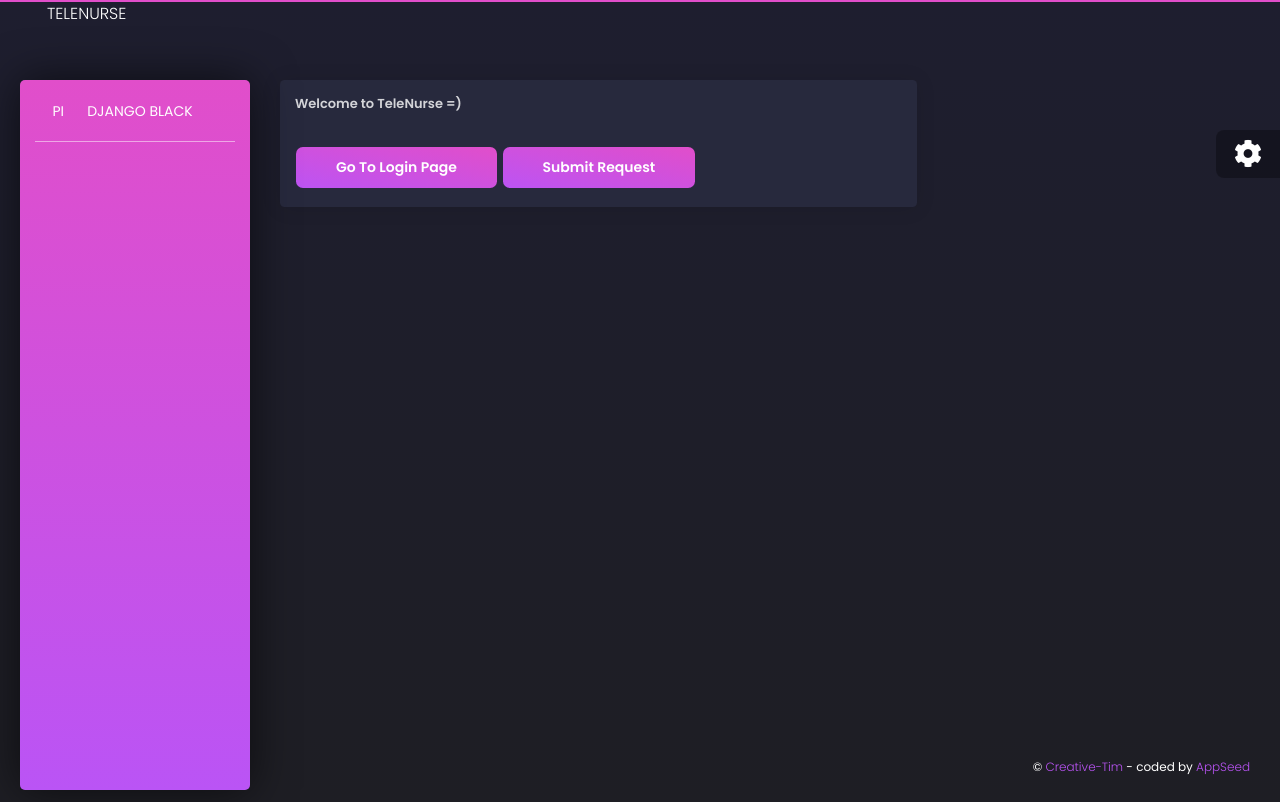
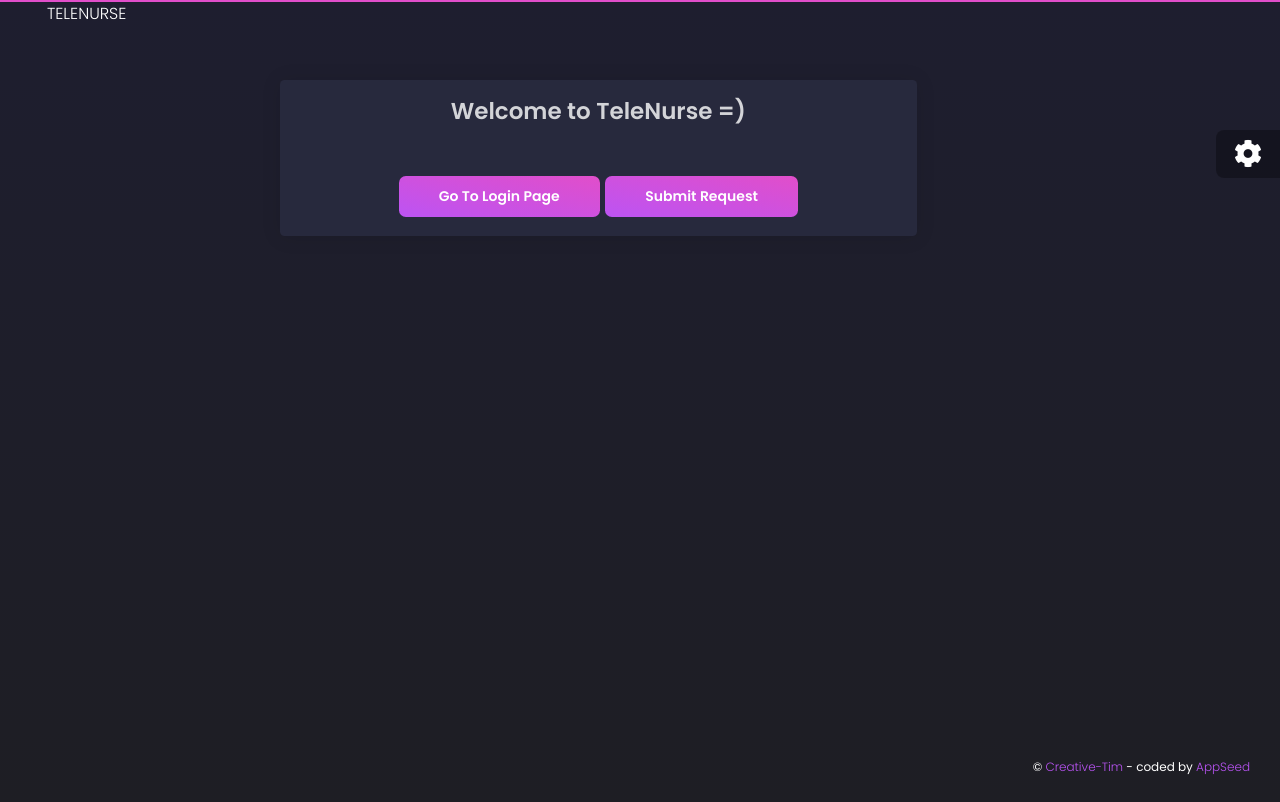
Before and after one commit to titansarus/Telenurse, a Django app: page /init/ in a window 1280 px wide. Run offline with Django 3.2, Linux system fonts and the light colour scheme; some libraries are stand-ins or nearby versions.

Commit message:
added css file for authentication and init pages

```diff
--- /dev/null
+++ b/apps/static/css/accounts.css
@@ -0,0 +1,3 @@
+.box {
+    text-align: center;
+}
--- a/apps/templates/accounts/init-page.html
+++ b/apps/templates/accounts/init-page.html
@@ -1,16 +1,19 @@
-{% extends "layouts/base.html" %} {% load static %} {% block title %} Init Start
-{% endblock %}
+{% extends "layouts/logged-out-base.html" %} {% load static %} {% block title %} Init Start {% endblock %}
 
-<!-- Specific Page CSS goes HERE  -->
-{% block stylesheets %}{% endblock stylesheets %} {% block content %}
-<div class="row">
+{% load static %}
+
+{% block content %}
+
+<link rel="stylesheet" href="{% static 'css/accounts.css' %}">
+
+<div class="row box">
     <div class="col-md-8">
         <div class="card">
             <form role="form" method="post" action="">
                 {% csrf_token %}
 
-                <div class="card-header">
-                    <h5 class="title">Welcome to TeleNurse =)</h5>
+                <div class="card-header" style="color: red">
+                    <h3 class="title">Welcome to TeleNurse =)</h3>
                 </div>
 
                 <div class="card-body">
--- a/apps/templates/accounts/register.html
+++ b/apps/templates/accounts/register.html
@@ -1,4 +1,4 @@
-{% extends "layouts/base.html" %}
+{% extends "layouts/logged-out-base.html" %}
 
 {% block title %} Register {% endblock %}
 
@@ -13,7 +13,7 @@
       <form role="form" method="post" action="" enctype="multipart/form-data">
         {% csrf_token %}
         <div class="card-header">
-          <h5 class="title">Register</h5>
+          <h3 class="title">Register</h3>
           <h6 class="card-category">
               {% if msg %}
                 <span class="text-danger">{{ msg | safe }}</span>
--- /dev/null
+++ b/apps/templates/layouts/logged-out-base.html
@@ -0,0 +1,75 @@
+<!--
+=========================================================
+* * Black Dashboard - v1.0.1
+=========================================================
+
+* Product Page: https://www.creative-tim.com/product/black-dashboard
+* Copyright 2019 Creative Tim (https://www.creative-tim.com)
+
+
+* Coded by Creative Tim
+
+=========================================================
+
+* The above copyright notice and this permission notice shall be included in all copies or substantial portions of the Software.
+-->
+<!DOCTYPE html>
+<html lang="en">
+
+<head>
+    <meta charset="utf-8" />
+    <meta name="viewport" content="width=device-width, initial-scale=1, shrink-to-fit=no">
+    <link rel="apple-touch-icon" sizes="76x76" href="/static/assets/img/apple-icon.png">
+    <link rel="icon" type="image/png" href="/static/assets/img/logo.png">
+    <link rel="canonical" href="https://appseed.us/admin-dashboards/django-dashboard-black">
+
+    <title>
+        Django Dashboard Black - {% block title %}{% endblock %} | AppSeed
+    </title>
+
+    <!--     Fonts and icons     -->
+    <link href="https://fonts.googleapis.com/css?family=Poppins:200,300,400,600,700,800" rel="stylesheet" />
+    <link href="https://use.fontawesome.com/releases/v5.0.6/css/all.css" rel="stylesheet">
+    <!-- Nucleo Icons -->
+    <link href="/static/assets/css/nucleo-icons.css" rel="stylesheet" />
+    <!-- CSS Files -->
+    <link href="/static/assets/css/black-dashboard.css?v=1.0.0" rel="stylesheet" />
+    <!-- CSS Just for demo purpose, don't include it in your project -->
+    <link href="/static/assets/demo/demo.css" rel="stylesheet" />
+
+    <!-- Specific Page CSS goes HERE  -->
+    {% block stylesheets %}{% endblock stylesheets %}
+
+</head>
+
+<body class="">
+<div class="wrapper">
+
+    <div class="main-panel">
+
+        {% include 'includes/navigation.html' %}
+
+        <div class="content">
+
+            {% block content %}{% endblock content %}
+
+        </div>
+
+        {% include 'includes/footer.html' %}
+
+    </div>
+
+</div>
+
+{% include 'includes/fixed-plugin.html' %}
+
+{% include 'includes/scripts.html' %}
+
+{% include 'includes/scripts-sidebar.html' %}
+
+<!-- Specific Page JS goes HERE  -->
+{% block javascripts %}{% endblock javascripts %}
+
+</body>
+
+</html>
```
Also changed, not shown: apps/templates/accounts/login.html (+2 -8 lines).
